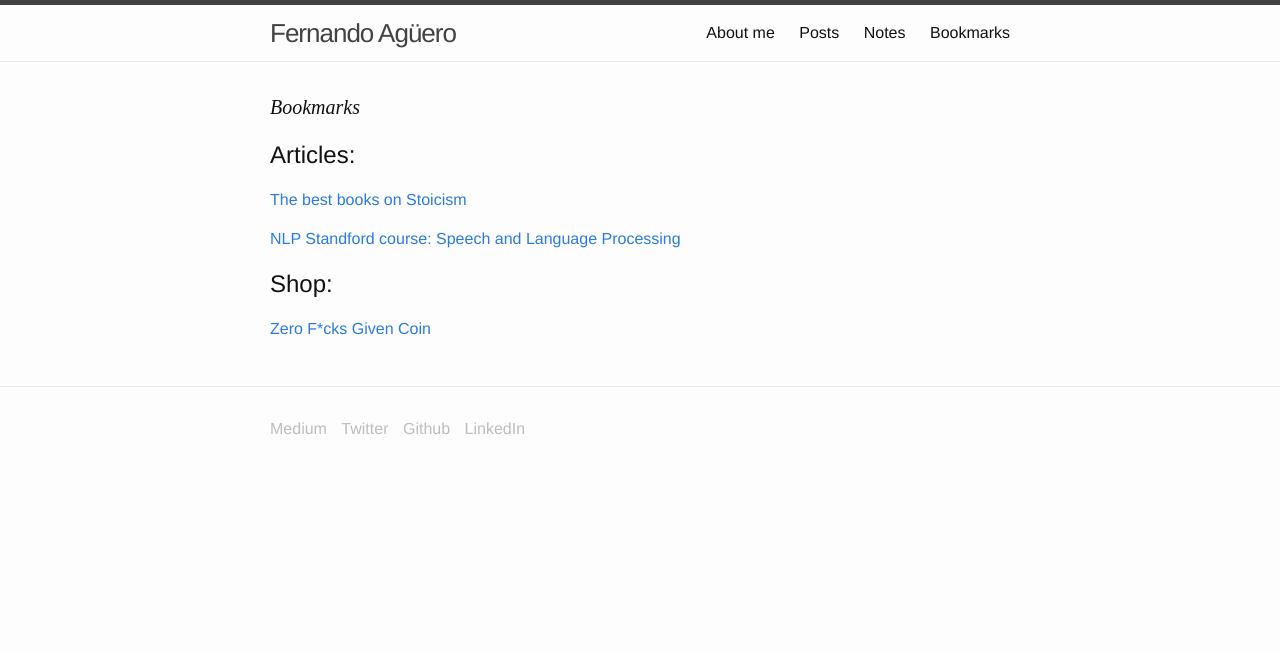
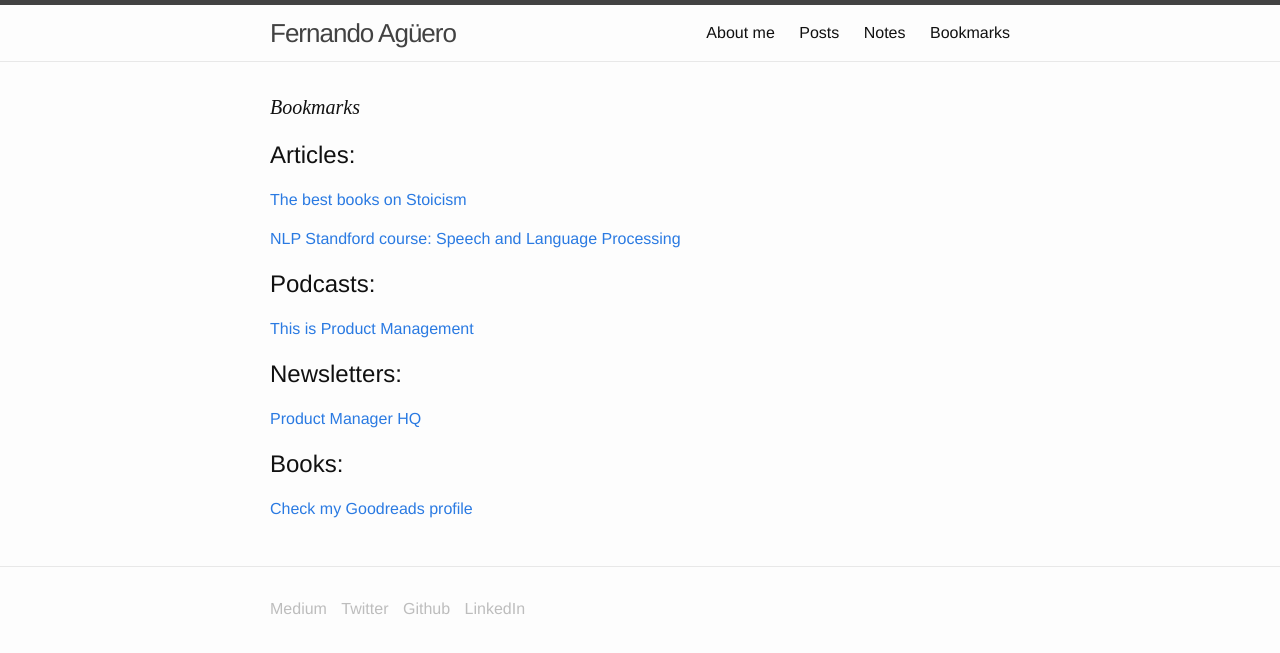
Before and after one commit to fjaguero/site, a Jekyll site: the page built from bookmarks.html, in a window 1280 px wide. Shown: the top 653 px of the page. Built offline with Jekyll 4.4.1, drawn with Linux system fonts in a browser that asks for light colours; some web fonts are replaced.

Commit message:
Update bookmarks

```diff
--- a/bookmarks.html
+++ b/bookmarks.html
@@ -11,7 +11,13 @@ layout: default
     <p><a href="https://fivebooks.com/best-books/massimo-pigliucci-stoicism/">The best books on Stoicism</a></p>
     <p><a href="https://web.stanford.edu/~jurafsky/slp3/">NLP Standford course: Speech and Language Processing</a></p>
 
-    <h2>Shop:</h2>
-    <p><a href="https://fancy.com/shop/ZeroFucksCoin">Zero F*cks Given Coin </a></p>
+    <h2>Podcasts:</h2>
+    <p><a href="https://www.thisisproductmanagement.com/">This is Product Management </a></p>
+
+    <h2>Newsletters:</h2>
+    <p><a href="https://www.productmanagerhq.com/">Product Manager HQ</a></p>
+
+    <h2>Books:</h2>
+    <p><a href="https://www.goodreads.com/review/list/21049892?shelf=read&sort=rating">Check my Goodreads profile</a></p>
 
 </div>
```
